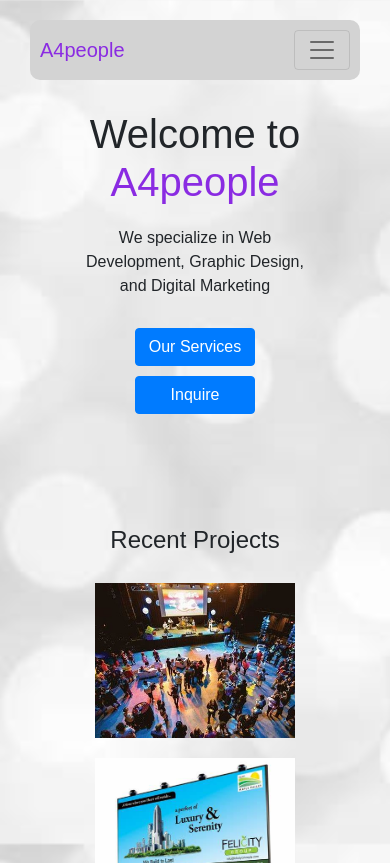
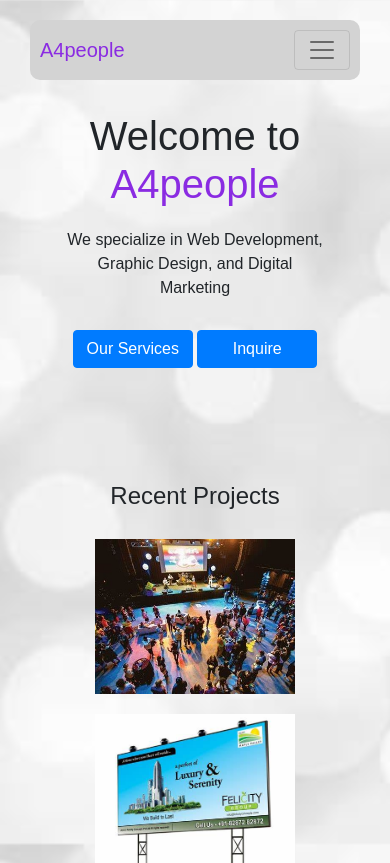
Before and after one commit to mRifkhan/a4people, a plain HTML site: page index.html in a window 390 px wide. Shown: the top 863 px of the page. Drawn offline with nearby package versions, Linux system fonts and the light colour scheme.

Commit message:
mobile screen right alignment bug fixed

```diff
--- a/styles.css
+++ b/styles.css
@@ -32,7 +32,6 @@ body {
 .jumbotron {
     background-color: transparent;
     text-align: center;
-    padding: 30px 30px;
 }
 
 .jumbotron h1,
```
